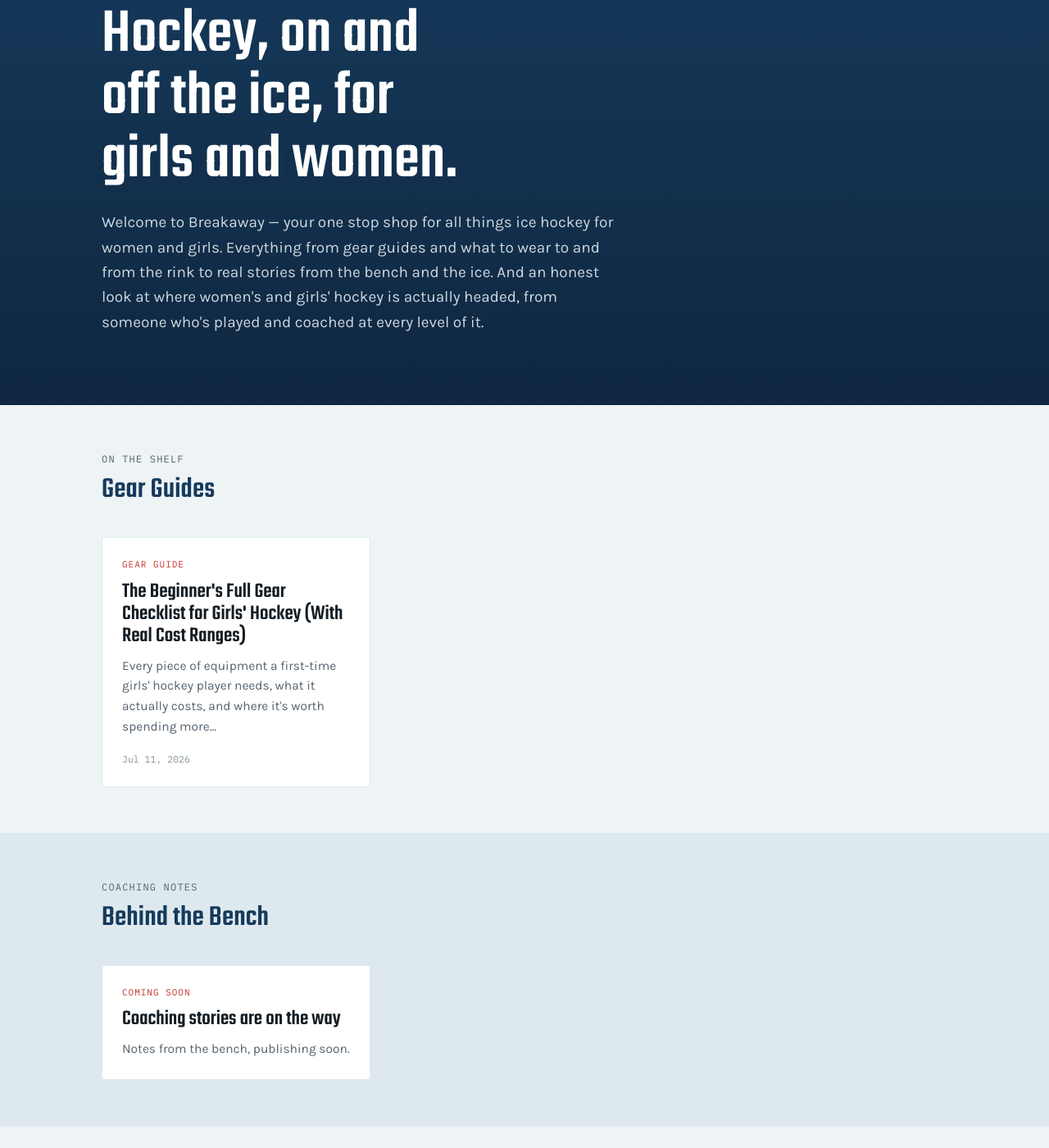
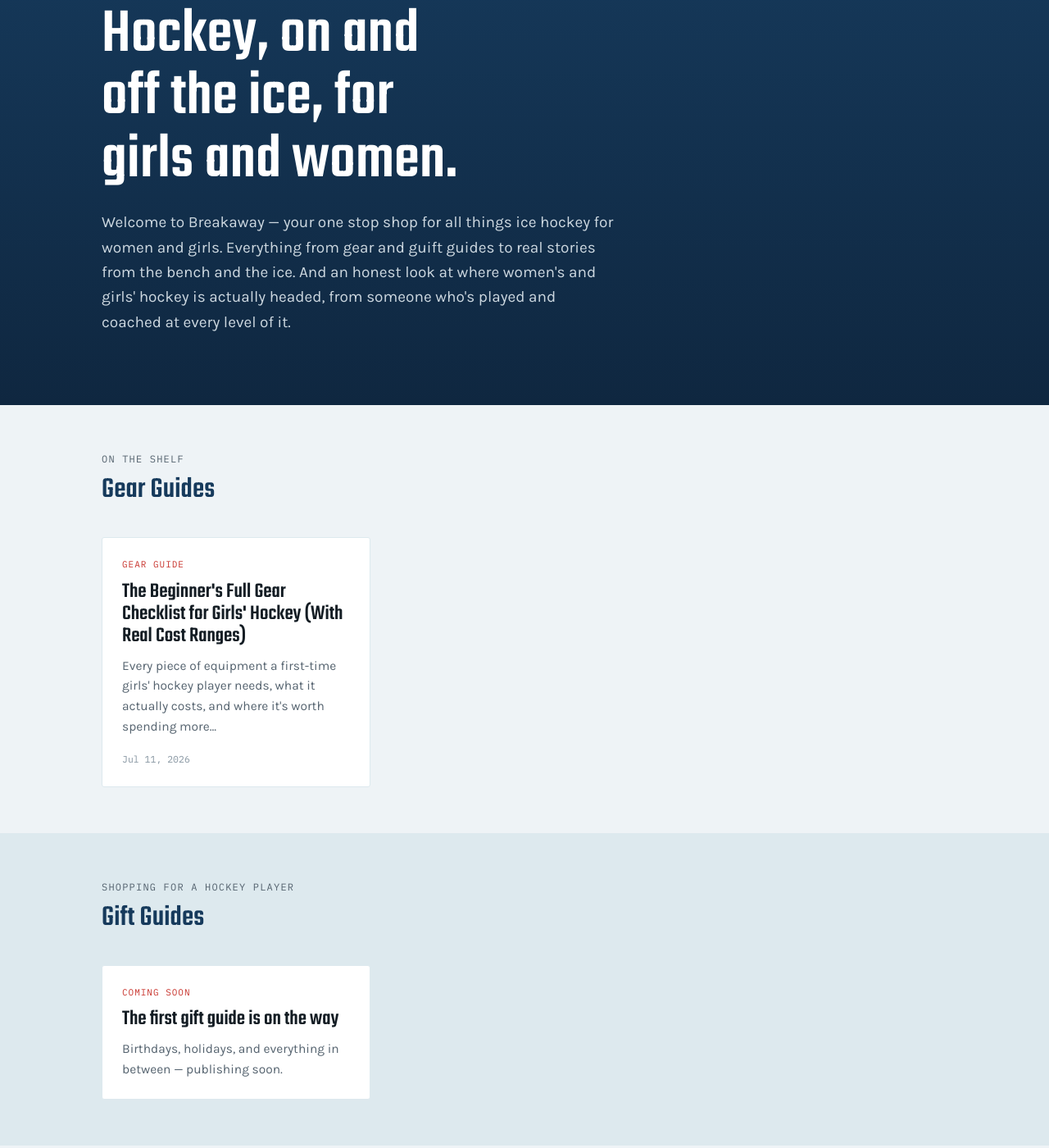
Before and after one commit to breakaway-hockey/breakaway-hockey.github.io, a Jekyll site: the page built from index.html, in a window 1280 px wide and 1400 px high, scrolled down 204 px. Shown: the whole window at 82% size. Built offline with Jekyll 4.4.1, drawn with Linux system fonts in a browser that asks for light colours.

Commit message:
Revise gift guides and add coaching notes section
Updated content for gift guides and coaching notes sections.

```diff
--- a/index.html
+++ b/index.html
@@ -8,8 +8,8 @@
     <h1>Hockey, on and<br>off the ice, for<br>girls and women.</h1>
     <p class="lede">
       Welcome to Breakaway — your one stop shop for all things ice hockey
-      for women and girls. Everything from gear guides and what to wear
-      to and from the rink to real stories from the bench and the ice.
+      for women and girls. Everything from gear and guift guides
+      to real stories from the bench and the ice.
       And an honest look at where women's and girls' hockey is actually
       headed, from someone who's played and coached at every level of it.
     </p>
@@ -44,7 +44,35 @@
   </div>
 </section>
 
-<section class="section" id="behind-the-bench" style="background:var(--ice-deep);">
+<section class="section" id="gift-guides" style="background:var(--ice-deep);">
+  <div class="wrap">
+    <div class="section-head">
+      <div>
+        <div class="kicker">Shopping for a hockey player</div>
+        <h2>Gift Guides</h2>
+      </div>
+    </div>
+    <div class="post-grid">
+      {% assign gift_posts = site.posts | where: "category", "Gift Guide" %}
+      {% for post in gift_posts %}
+      <div class="post-card">
+        <div class="tag">{{ post.category }}</div>
+        <h3><a href="{{ post.url | relative_url }}">{{ post.title }}</a></h3>
+        <p>{{ post.excerpt | strip_html | truncatewords: 20 }}</p>
+        <div class="meta">{{ post.date | date: "%b %-d, %Y" }}</div>
+      </div>
+      {% else %}
+      <div class="post-card">
+        <div class="tag">Coming soon</div>
+        <h3>The first gift guide is on the way</h3>
+        <p>Birthdays, holidays, and everything in between — publishing soon.</p>
+      </div>
+      {% endfor %}
+    </div>
+  </div>
+</section>
+
+<section class="section" id="behind-the-bench">
   <div class="wrap">
     <div class="section-head">
       <div>
@@ -72,7 +100,7 @@
   </div>
 </section>
 
-<section class="section" id="growing-the-game">
+<section class="section" id="growing-the-game" style="background:var(--ice-deep);">
   <div class="wrap">
     <div class="section-head">
       <div>
```
